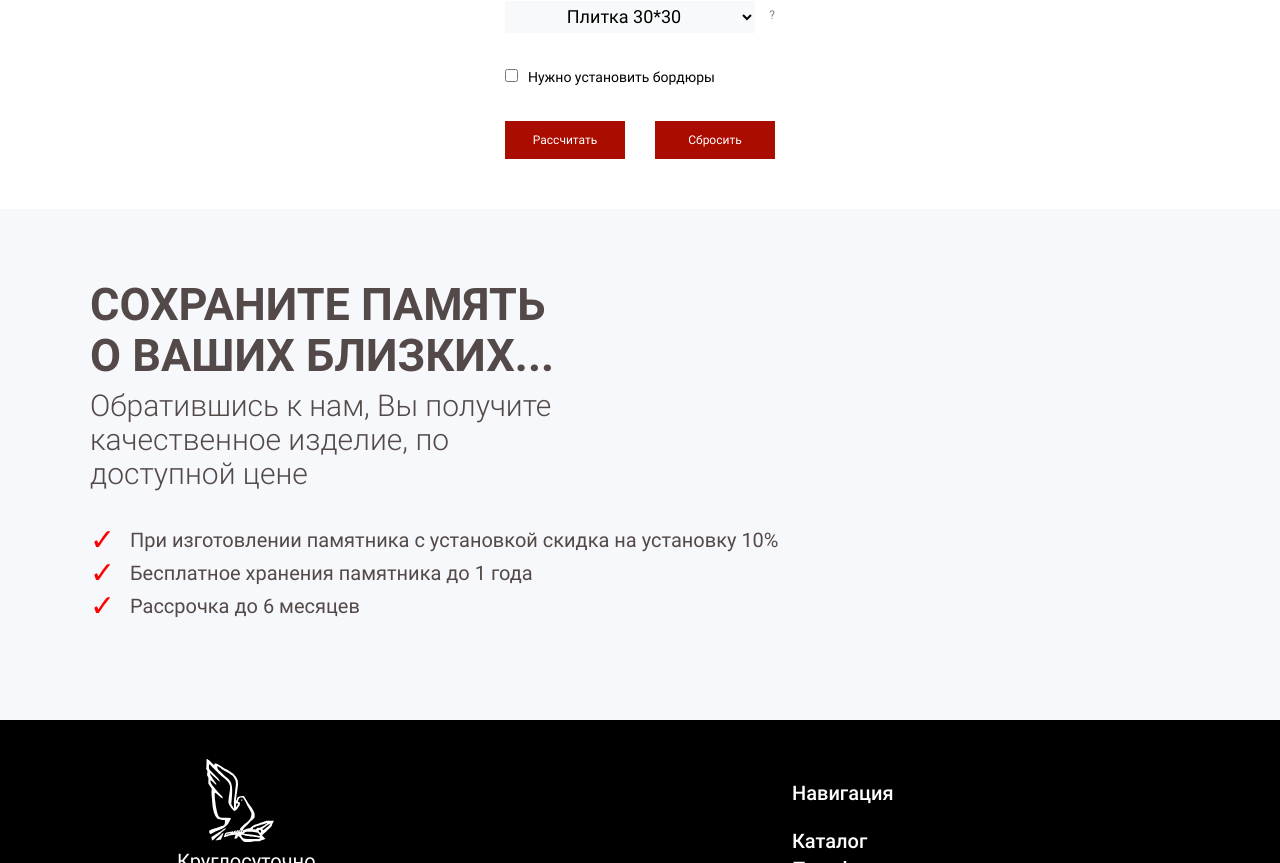
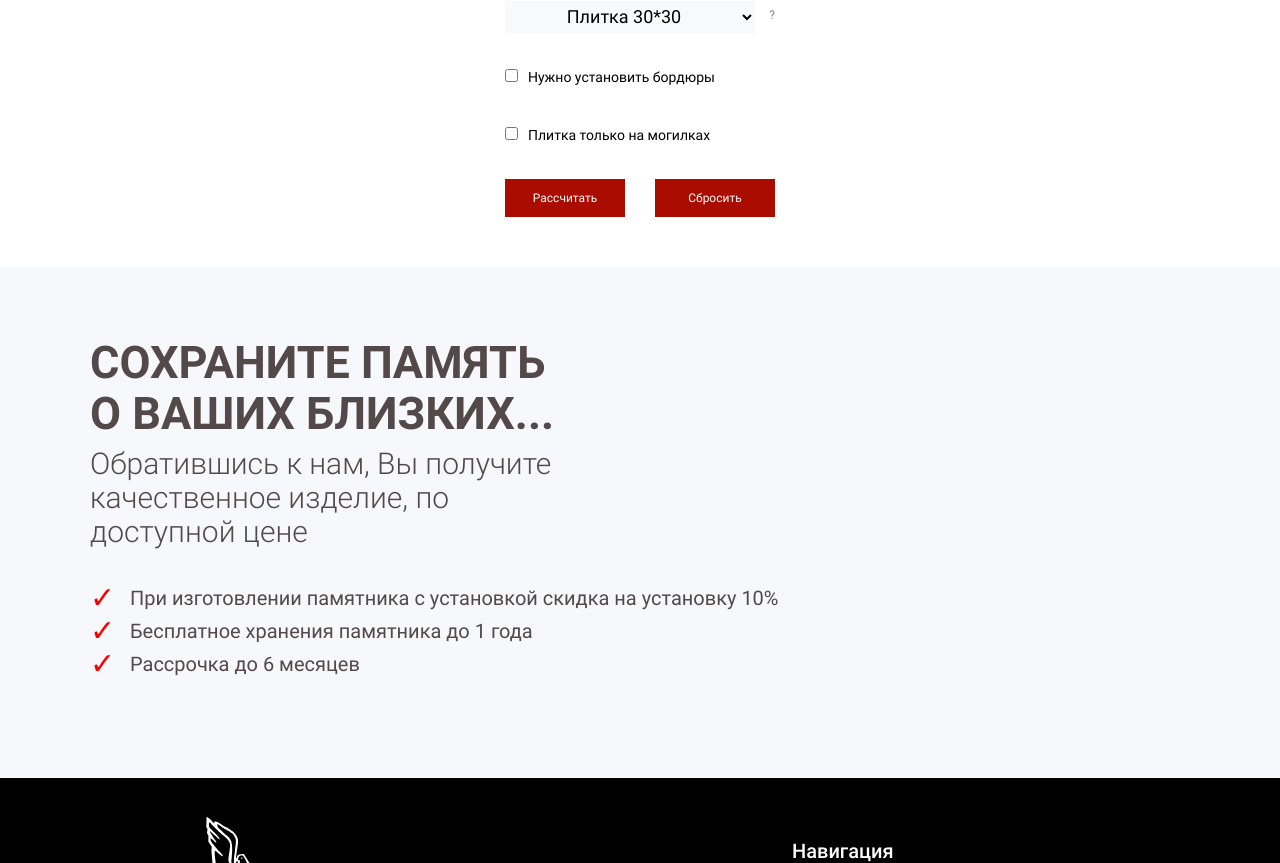
Before and after one commit to alvde-site/funeral-landing, a React (Create React App) app: page / in a window 1280 px wide. Shown: the part 7380-8243 px from the top of the page. Built offline with nearby package versions, Linux system fonts and the light colour scheme; no server answers.

Commit message:
feat: Add template onlygraves

```diff
--- a/src/components/App/Main/Calculator/Calculator.css
+++ b/src/components/App/Main/Calculator/Calculator.css
@@ -108,7 +108,7 @@
   cursor: pointer;
 }
 
-.calculator__checkbox-desc {
+.calculator__checkbox {
   display: inline-block;
   font-family: 'Roboto', Arial, Helvetica, sans-serif;
   font-style: normal;
--- a/src/components/App/Main/Calculator/Calculator.js
+++ b/src/components/App/Main/Calculator/Calculator.js
@@ -333,9 +333,21 @@ function Calculator(props) {
               checked={count.needcurb || false}
               onChange={handleCheckChange}
             ></input>
-            <span className="calculator__checkbox-desc">
+            <label htmlFor="needcurb" className="calculator__checkbox">
               Нужно установить бордюры
-            </span>
+            </label>
+          </fieldset>
+          <fieldset className="calculator__fieldset">
+            <input
+              type="checkbox"
+              name="onlygraves"
+              id="onlygraves"
+              checked={count.onlygraves || false}
+              onChange={handleCheckChange}
+            ></input>
+            <label htmlFor="onlygraves" className="calculator__checkbox">
+              Плитка только на могилках
+            </label>
           </fieldset>
           <div className="calculator__buttons" ref={fieldRef}>
             <input
```
